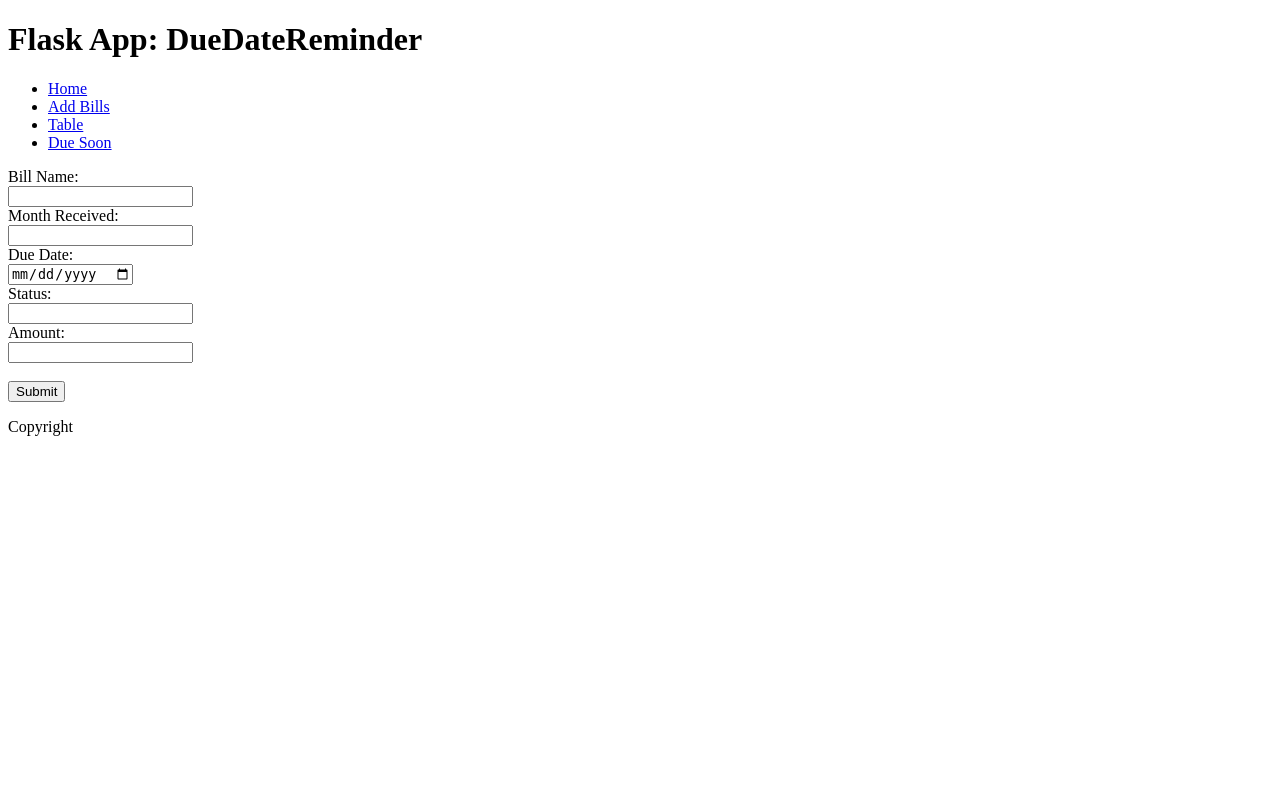
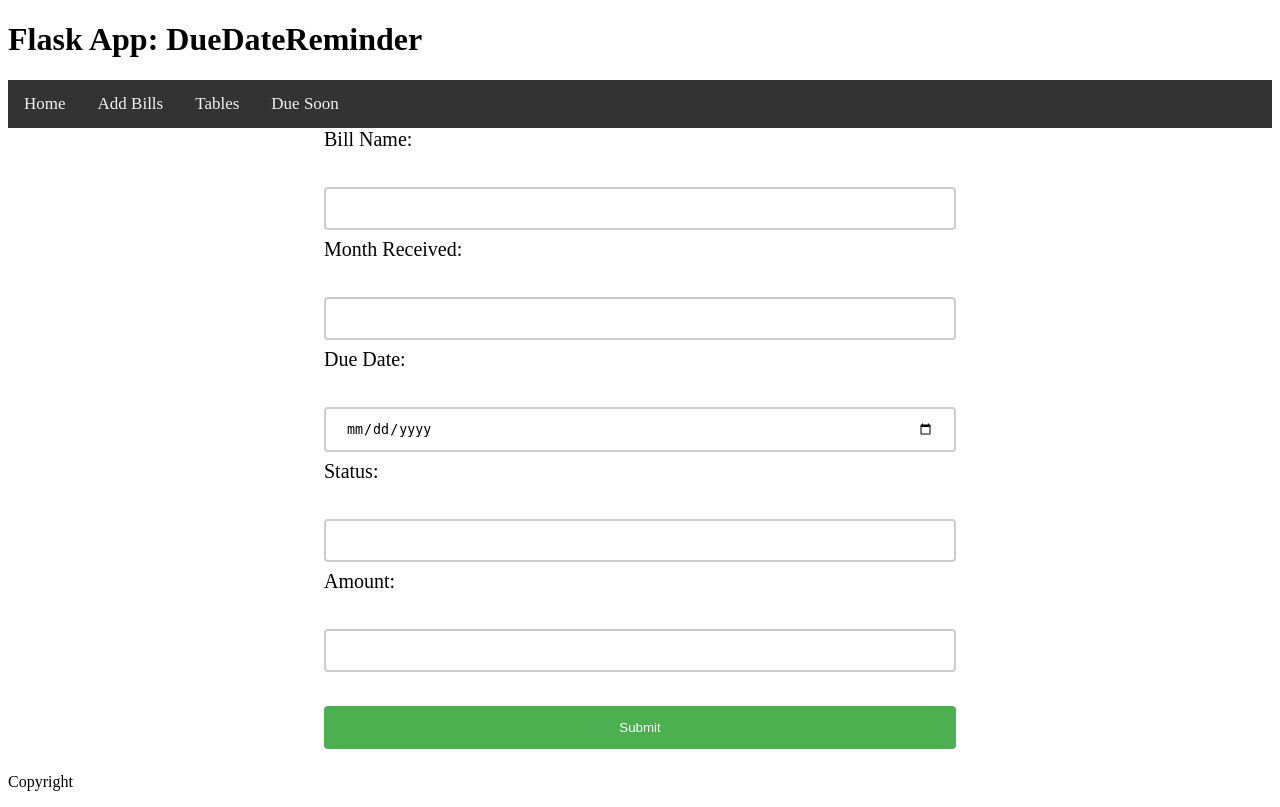
Before and after one commit to atarancon/DueDateReminder, a Flask app: page /add_bill in a window 1280 px wide. Before the commit the page ends 436 px from the top, so only its background shows below. Run offline with Flask 2, Linux system fonts and the light colour scheme.

Commit message:
added styling to form and main page

```diff
--- /dev/null
+++ b/DueDateReminder/app/static/css/form.css
@@ -0,0 +1,40 @@
+form {
+  width: 50%;
+  margin: 0 auto;
+  padding: 0px;
+}
+
+label {
+  width: 100%;
+  display: block;
+  margin-bottom: 10px;
+  font-size: 20px;
+}
+
+input[type="text"],
+input[type="date"],
+input[type="number"],
+select {
+  width: 100%;
+  padding: 12px 20px;
+  margin: 8px 0;
+  box-sizing: border-box;
+  border: 2px solid #ccc;
+  border-radius: 4px;
+}
+
+
+input[type="submit"] {
+  width: 100%;
+  background-color: #4CAF50;
+  color: white;
+  padding: 14px 20px;
+  margin: 8px 0;
+  border: none;
+  border-radius: 4px;
+  cursor: pointer;
+}
+
+input[type="submit"]:hover {
+  background-color: #45a049;
+}
--- /dev/null
+++ b/DueDateReminder/app/static/css/nav.css
@@ -0,0 +1,23 @@
+#navbar {
+  background-color: #333;
+  overflow: hidden;
+}
+
+#navbar a {
+  float: left;
+  color: #f2f2f2;
+  text-align: center;
+  padding: 14px 16px;
+  text-decoration: none;
+  font-size: 17px;
+}
+
+#navbar a:hover {
+  background-color: #ddd;
+  color: black;
+}
+
+#navbar a:active {
+  background-color: #4CAF50;
+  color: white;
+}
--- a/DueDateReminder/app/templates/base.html
+++ b/DueDateReminder/app/templates/base.html
@@ -6,16 +6,19 @@
   <body>
     <header>
       <h1>Flask App: DueDateReminder </h1>
+      <link rel="stylesheet" href="{{ url_for('static', filename='css/nav.css') }}">
+
       <nav>
-        <ul>
-          <li><a href="{{ url_for('index') }}">Home</a></li>
-          <li><a href="{{ url_for('add_bill') }}">Add Bills</a></li>
-          <li><a href="{{ url_for('show_table') }}">Table</a></li>
-          <li><a href="{{ url_for('due_soon') }}">Due Soon</a></li>
 
-        </ul>
-      </nav>
-    <link rel="stylesheet" href="{{ url_for('static', filename='css/table.css') }}">
+        <div id="navbar">
+          <a href="{{ url_for('index') }}">Home</a>
+          <a href="{{ url_for('add_bill') }}">Add Bills</a>
+          <a href="{{ url_for('show_table') }}">Tables</a>
+          <a href="{{ url_for('due_soon') }}">Due Soon</a>
+        </div>
+     </nav>
+     <link rel="stylesheet" href="{{ url_for('static', filename='css/table.css') }}">
+     <link rel="stylesheet" href="{{ url_for('static', filename='css/form.css') }}">
     </header>
     <main>
       {% for message in get_flashed_messages() %}
```
